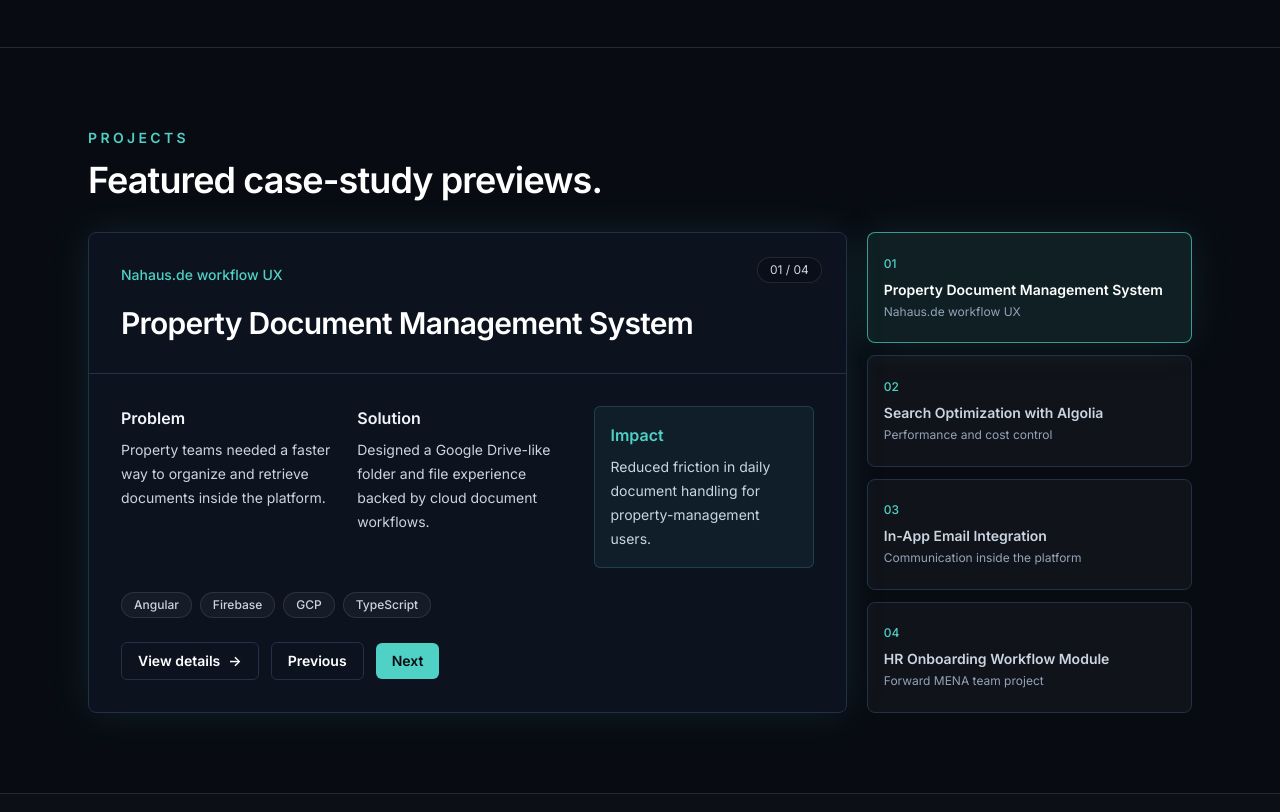
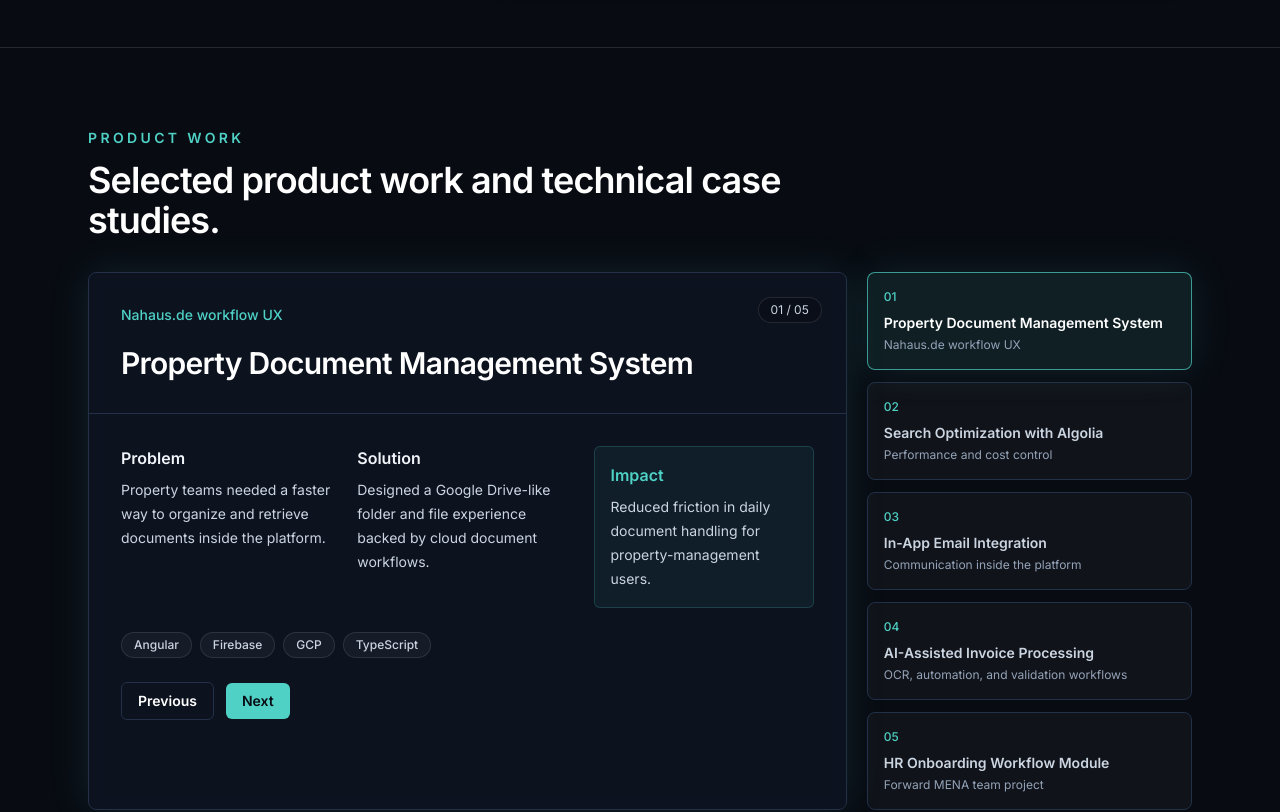
Before and after one commit to rambarada/portfolio-website, a Next.js app: page / in a window 1280 px wide. Shown: the part 3000-3812 px from the top of the page. Built offline with nearby package versions, Linux system fonts and the light colour scheme.

Commit message:
feat: update product work case studies

```diff
--- a/components/sections/ProjectsCarousel.tsx
+++ b/components/sections/ProjectsCarousel.tsx
@@ -2,7 +2,7 @@
 
 import { useState } from "react";
 import { projects } from "@/data/portfolio";
-import { ArrowLink, Card, Tag } from "@/components/ui";
+import { Card, Tag } from "@/components/ui";
 import { Section } from "@/components/Section";
 
 export function ProjectsCarousel() {
@@ -14,7 +14,7 @@ export function ProjectsCarousel() {
   };
 
   return (
-    <Section id="projects" eyebrow="Projects" title="Featured case-study previews.">
+    <Section id="projects" eyebrow="Product work" title="Selected product work and technical case studies.">
       <div className="grid gap-5 lg:grid-cols-[0.7fr_0.3fr]">
         <Card className="overflow-hidden p-0">
           <div className="relative overflow-hidden border-b border-line bg-gradient-to-br from-accent/18 via-skysoft/10 to-white/[0.03] p-6 sm:p-8">
@@ -47,7 +47,6 @@ export function ProjectsCarousel() {
               ))}
             </div>
             <div className="mt-6 flex flex-wrap items-center gap-3">
-              <ArrowLink href="#contact">View details</ArrowLink>
               <button
                 type="button"
                 onClick={() => move(-1)}
--- a/data/portfolio.ts
+++ b/data/portfolio.ts
@@ -176,6 +176,17 @@ export const projects: Project[] = [
     stack: ["Node.js", "Nodemailer", "IMAP", "Gmail API"],
   },
   {
+    name: "AI-Assisted Invoice Processing",
+    kicker: "OCR, automation, and validation workflows",
+    problem:
+      "Property-management teams need to process invoices faster while reducing manual validation mistakes.",
+    solution:
+      "Created an invoice-processing feature that uses AI OCR to scan invoices, extract relevant fields, and support automated processing workflows. Integrated a Gemini-powered automation layer to compare OCR-extracted receiver data against validated system records.",
+    impact:
+      "Helps automate invoice review by measuring confidence between OCR data and stored receiver information, with logic to reject or flag invoices when the receiver is not validated in the system.",
+    stack: ["Angular", "Firebase", "Cloud Functions", "Gemini", "OCR", "TypeScript"],
+  },
+  {
     name: "HR Onboarding Workflow Module",
     kicker: "Forward MENA team project",
     problem: "HR teams needed configurable onboarding and offboarding flows with repeatable task templates.",
```
